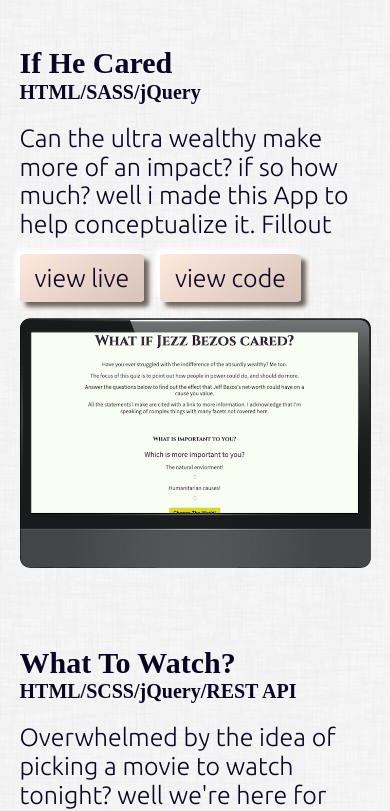
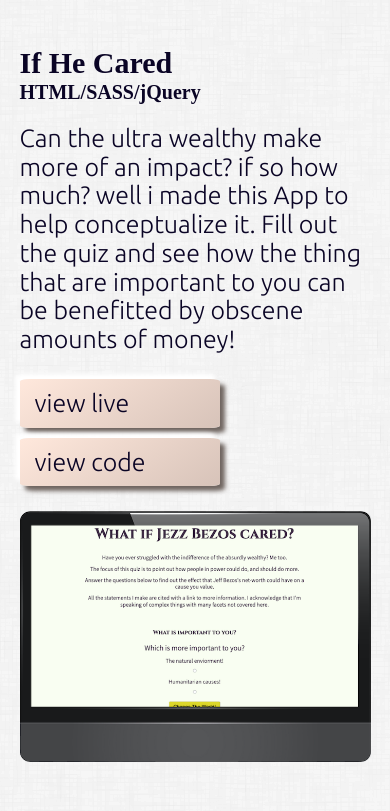
Before and after one commit to thomasDotOnline/portfolio, a plain HTML site: page index.html in a window 390 px wide. Shown: the part 1200-2011 px from the top of the page. Drawn offline with nearby package versions, Linux system fonts and the light colour scheme; a web font is replaced by a local one.

Commit message:
added comments

```diff
--- a/index.html
+++ b/index.html
@@ -4,16 +4,28 @@
 <head>
     <meta charset="UTF-8">
     <meta name="viewport" content="width=device-width, initial-scale=1.0">
+    <!-- font awsome link -->
     <script src="https://kit.fontawesome.com/0273bc40c1.js" crossorigin="anonymous"></script>
+    <!-- devcon link -->
     <link rel="stylesheet" href="https://cdn.jsdelivr.net/gh/devicons/devicon@master/devicon.min.css">
+    <!-- google fonts link -->
     <link href="https://fonts.googleapis.com/css2?family=Piazzolla&family=Ubuntu:wght@300&display=swap"
         rel="stylesheet">
+        <!-- favicon links start -->
+    <link rel="apple-touch-icon" sizes="180x180" href="./styles/assets/favicon_io/apple-touch-icon.png">
+    <link rel="icon" type="image/png" sizes="32x32" href="./styles/assets/favicon_io/favicon-32x32.png">
+    <link rel="icon" type="image/png" sizes="16x16" href="./styles/assets/favicon_io/favicon-16x16.png">
+    <link rel="manifest" href="/site.webmanifest">
+    <!-- favicon links end -->
+
+    <!-- style links -->
     <link rel="stylesheet" href="./styles/styles/style.css">
     <title>Thomas Garrison</title>
 </head>
 
 <body>
     <header>
+        <!-- header content -->
         <h1>Thomas Garrison</h1>
         <p> Front-End Developer with a love of Accessibility and books </p>
         <h2>Welcome Visitor...</h2>
@@ -21,6 +33,7 @@
 
     <main>
         <article>
+            <!-- profile content -->
             <div class="wrapper profile">
                 <div class="imageContainer">
                     <img class="profilePic" src="./styles/assets/photoedImage.jpg"
@@ -35,14 +48,18 @@
                 </div>
             </div>
         </article>
+
+        <!-- project content start -->
         <div class="projectsContainer">
             <div class="wrapper">
                 <section class="project">
+
+                    <!-- project 1 content -->
                     <div class="projectContent project1">
                         <h2>If He Cared</h2>
                         <h3>HTML/SASS/jQuery</h3>
                         <p>Can the ultra wealthy make more of an impact? if so how much? well i made this App to help
-                            conceptualize it. Fillout </p>
+                            conceptualize it. Fill out the quiz and see how the thing that are important to you can be benefitted by obscene amounts of money!</p>
                         <p><a class="button" target="_blank" href="https://thomasdotonline.github.io/ifHeCared/">view
                                 live</a> <a class="button" target="_blank"
                                 href="https://github.com/thomasDotOnline/ifHeCared">view
@@ -54,6 +71,7 @@
                 </section>
 
                 <section class="project">
+                    <!-- project 2 content -->
                     <div class="projectContent">
                         <h2>what to watch?</h2>
                         <h3>HTML/SCSS/jQuery/REST API</h3>
@@ -72,6 +90,7 @@
                 </section>
 
                 <section class="project">
+                    <!-- project 3 content -->
                     <div class="projectContent project3">
                         <h2>the grimoire</h2>
                         <h3>HTML/CSS/React/REST API/Firebase</h3>
@@ -88,7 +107,9 @@
                 </section>
             </div>
         </div>
+        <!-- project content end -->
 
+        <!-- skills content start -->
         <section class="skillsContainer">
             <div class="wrapper">
                 <h2>Skills</h2>
@@ -125,9 +146,11 @@
                     </li>
                 </ul>
             </div>
+        </section>
+        <!-- skills content end -->
 
-        </section>
 
+        <!-- contact content -->
         <section class="contactContainer">
             <div class="contact wrapper">
                 <h2>Contact</h2>
@@ -144,6 +167,7 @@
         </section>
     </main>
 
+    <!-- footer content -->
     <footer>
         <p>Created By <a target="_blank" href="https://github.com/thomasDotOnline" target="_blank">Thomas Garrison</a>
         </p>
--- a/styles/_partials/_global.scss
+++ b/styles/_partials/_global.scss
@@ -67,6 +67,7 @@ a {
   }
 }
 
+// button styles
 .button {
   padding: 10px 15px;
   margin-right: 10px;
--- a/styles/_partials/_projects.scss
+++ b/styles/_partials/_projects.scss
@@ -64,4 +64,10 @@
       margin: 0 auto;
     }
   }
+
+  .button {
+      display: block;
+      width: 200px;
+      margin: 10px 0;
+  }
 }
```
Also changed, not shown: styles/assets/favicon_io/android-chrome-192x192.png (added), styles/assets/favicon_io/android-chrome-512x512.png (added), styles/assets/favicon_io/apple-touch-icon.png (added), styles/assets/favicon_io/favicon-16x16.png (added), styles/assets/favicon_io/favicon-32x32.png (added), styles/assets/favicon_io/favicon.ico (added), styles/assets/favicon_io/site.webmanifest (added), styles/styles/style.css.
